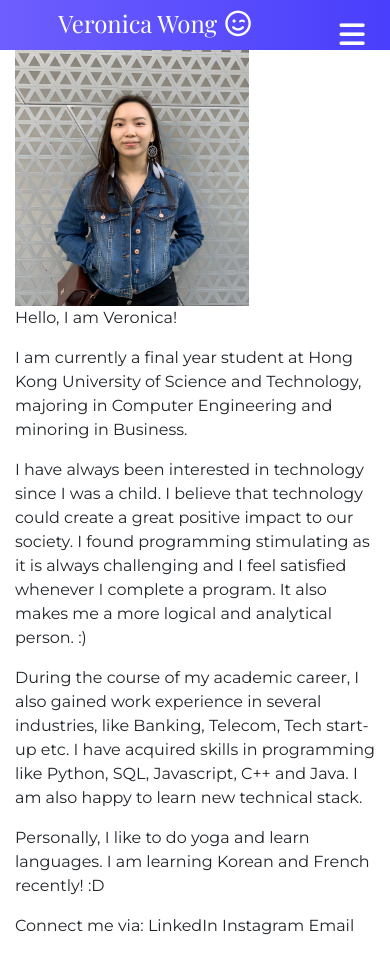
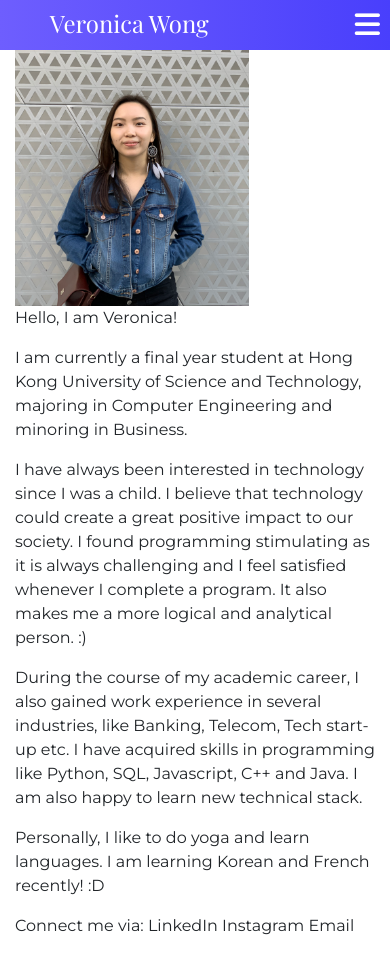
Before and after one commit to veronicawonghy/portfolio, a React (Create React App) app: page / in a window 390 px wide. Built offline with nearby package versions, Linux system fonts and the light colour scheme.

Commit message:
navbar style fix

```diff
--- a/src/components/Navbar/Navbar.css
+++ b/src/components/Navbar/Navbar.css
@@ -33,6 +33,7 @@
     width: 70vw;
     justify-content: end;
     margin-right: 2rem;
+    margin-bottom: 0px;
 }
 
 .nav-links {
@@ -105,8 +106,8 @@
         position: absolute;
         top:0;
         right:0;
-        transform: translate(-100%,30%);
         font-size: 1.8rem;
+        margin: 3px 10px 0px 0px;
         cursor: pointer;
     }
 
--- a/src/components/Navbar/Navbar.js
+++ b/src/components/Navbar/Navbar.js
@@ -15,7 +15,7 @@ class Navbar extends React.Component {
     render(){
         return(
             <nav className="NavbarItems">
-                <h1 className="navbar-logo my-name">Veronica Wong<i className="far fa-smile-wink"></i></h1>
+                <h1 className="navbar-logo my-name">Veronica Wong</h1>
                 <div className="menu-icon" onClick={this.handleClick}>
                     <i className={this.state.clicked? 'fas fa-times' : 'fas fa-bars'}></i>
                 </div>
```
